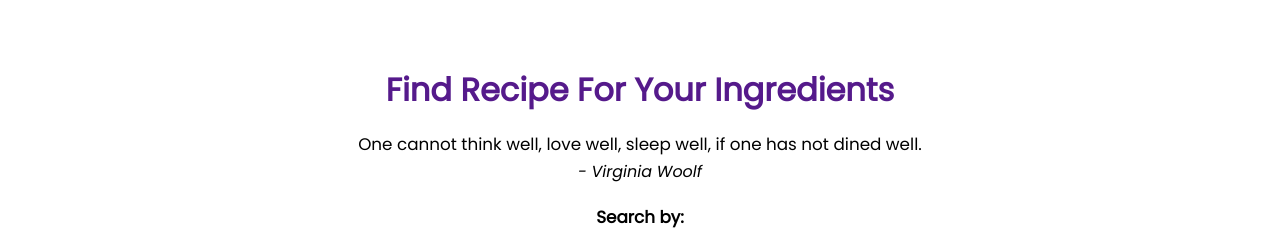
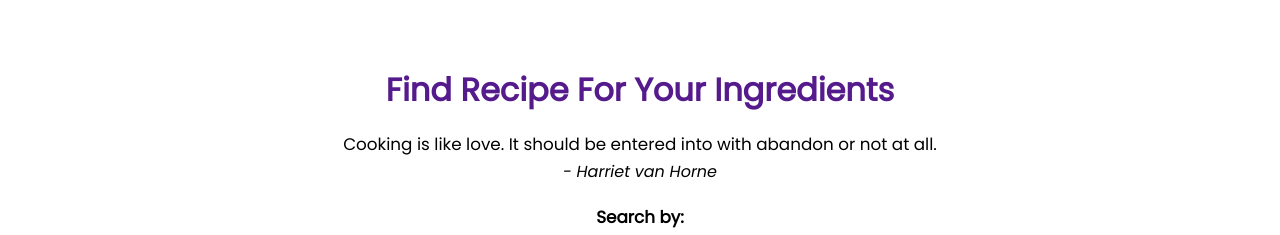
Before and after one commit to DenysChavez/ScavengeChef_FrontEnd, a React (Create React App) app: page / in a window 1280 px wide. Shown: the top 235 px of the page. Built offline with nearby package versions, Linux system fonts and the light colour scheme; data requests are answered from the project's data file.

Commit message:
added axios and useEffect to fetch data from db.json

```diff
--- /dev/null
+++ b/db.json
@@ -0,0 +1,120 @@
+{
+  "quotes": [
+    {
+      "author": "Virginia Woolf",
+      "quote": "One cannot think well, love well, sleep well, if one has not dined well."
+    },
+    {
+      "author": "Julia Child",
+      "quote": "People who love to eat are always the best people."
+    },
+    {
+      "author": "George Bernard Shaw",
+      "quote": "There is no sincerer love than the love of food."
+    },
+    {
+      "author": "J.R.R. Tolkien",
+      "quote": "If more of us valued food and cheer and song above hoarded gold, it would be a merrier world."
+    },
+    {
+      "author": "Ernestine Ulmer",
+      "quote": "Life is uncertain. Eat dessert first."
+    },
+    {
+      "author": "Alan D. Wolfelt",
+      "quote": "Food is symbolic of love when words are inadequate."
+    },
+    {
+      "author": "Anthelme Brillat-Savarin",
+      "quote": "Tell me what you eat, and I will tell you what you are."
+    },
+    {
+      "author": "Mark Twain",
+      "quote": "The secret of success in life is to eat what you like and let the food fight it out inside."
+    },
+    {
+      "author": "Julia Child",
+      "quote": "The only time to eat diet food is while you're waiting for the steak to cook."
+    },
+    {
+      "author": "Harriet van Horne",
+      "quote": "Cooking is like love. It should be entered into with abandon or not at all."
+    }
+  ],
+  "recipes": [
+    {
+      "id": 1,
+      "name": "Spaghetti Bolognese",
+      "ingredients": [
+        "400g spaghetti",
+        "2 tbsp olive oil",
+        "1 onion, finely chopped",
+        "2 cloves garlic, minced",
+        "400g ground beef",
+        "2 cans (400g each) crushed tomatoes",
+        "1 tsp salt",
+        "1 tsp black pepper",
+        "1 tsp dried basil",
+        "1 tsp dried oregano"
+      ],
+      "instructions": [
+        "Cook the spaghetti according to package instructions, then drain and set aside.",
+        "Meanwhile, heat the oil in a large pan over medium heat. Add the onion and garlic, and sauté until soft and fragrant.",
+        "Add the ground beef to the pan and cook until browned. Drain any excess fat.",
+        "Stir in the crushed tomatoes, salt, pepper, basil, and oregano. Simmer for 20-30 minutes, stirring occasionally.",
+        "Serve the sauce over the cooked spaghetti, garnish with extra basil or parmesan if desired."
+      ],
+      "category": "Pasta",
+      "image": "https://img.buzzfeed.com/thumbnailer-prod-us-east-1/8fc00a45259a49d49d9100a34f2087eb/BFV44742_PantryPasta_FB_Final.jpg",
+      "like": false
+    },
+    {
+      "id": 2,
+      "name": "Chicken Caesar Salad",
+      "ingredients": [
+        "2 chicken breasts, grilled and sliced",
+        "1 head romaine lettuce, washed and torn",
+        "1/2 cup Caesar dressing",
+        "1/2 cup grated Parmesan cheese",
+        "1 cup croutons"
+      ],
+      "instructions": [
+        "Arrange the lettuce on a large platter.",
+        "Place the grilled chicken slices on top of the lettuce.",
+        "Drizzle the Caesar dressing over the salad.",
+        "Sprinkle the Parmesan cheese and croutons over the top.",
+        "Serve immediately."
+      ],
+      "category": "Salad",
+      "image": "https://www.jessicagavin.com/wp-content/uploads/2022/06/chicken-caesar-salad-24-600x900.jpg",
+      "like": true
+    },
+    {
+      "id": 3,
+      "name": "Chocolate Chip Cookies",
+      "ingredients": [
+        "1 cup unsalted butter, softened",
+        "1 cup white sugar",
+        "1 cup packed brown sugar",
+        "2 eggs",
+        "2 tsp vanilla extract",
+        "3 cups all-purpose flour",
+        "1 tsp baking soda",
+        "2 tsp hot water",
+        "1/2 tsp salt",
+        "2 cups semisweet chocolate chips"
+      ],
+      "instructions": [
+        "Preheat your oven to 350°F (175°C).",
+        "In a large bowl, cream together the butter, white sugar, and brown sugar until smooth. Beat in the eggs one at a time, then stir in the vanilla.",
+        "Dissolve baking soda in hot water and add to the batter along with salt.",
+        "Stir in flour, then fold in the chocolate chips.",
+        "Drop by large spoonfuls onto ungreased baking sheets.",
+        "Bake for about 10 minutes, or until edges are nicely browned."
+      ],
+      "category": "Dessert",
+      "image": "https://handletheheat.com/wp-content/uploads/2020/10/BAKERY-STYLE-CHOCOLATE-CHIP-COOKIES-9-637x637-1.jpg",
+      "like": false
+    }
+  ]
+}
--- a/src/App.js
+++ b/src/App.js
@@ -1,17 +1,45 @@
 /* eslint-disable jsx-a11y/anchor-is-valid */
-import { useState } from "react";
+import { useState, useEffect } from "react";
 import SearchForm from "./components/SearchForm/SearchForm";
 import Results from "./components/Results/Results";
 import RecipeDetails from "./components/RecipeDetails/RecipeDetails";
 import Quote from "./components/Quote";
 import NewRecipeForm from "./components/NewRecipeForm";
+import axios from "axios";
 
-const App = ({ data, quotes }) => {
-  const [recipes, setRecipes] = useState(data);
+const App = () => {
+  const [recipes, setRecipes] = useState([]);
+  const [quotes, setQuotes] = useState({});
   const [selectedRecipe, setSelectedRecipe] = useState(null);
   const [addNewRecipeBtn, setAddNewRecipeBtn] = useState(false);
 
-  console.log(recipes);
+  const startFetchRecipesHook = () => {
+    axios
+      .get("http://localhost:3001/recipes")
+      .then((response) => {
+        setRecipes(response.data);
+      })
+      .catch((error) => {
+        console.error("Error fetching recipes", error);
+      });
+  };
+
+  const fetchQuotesHook = () => {
+    axios
+      .get("http://localhost:3001/quotes")
+      .then((response) => {
+        const data = response.data;
+        const randomNumer = Math.floor(Math.random() * data.length);
+        setQuotes(data[randomNumer]);
+      })
+      .catch((error) => {
+        console.error("Error fetching quotes", error);
+      });
+  };
+
+  useEffect(startFetchRecipesHook, []);
+  useEffect(fetchQuotesHook, []);
+
   const handleSearchSubmit = ({ searchType, searchTerm }) => {
     let results;
 
@@ -35,7 +63,6 @@ const App = ({ data, quotes }) => {
   };
 
   const handleShowDetailRecipe = (recipe) => {
-    console.log(recipe);
     setSelectedRecipe(recipe);
   };
 
@@ -50,10 +77,10 @@ const App = ({ data, quotes }) => {
   const handleNewRecipe = (newRecipe) => {
     const newObject = {
       ...newRecipe,
-      id: recipes.length + 1
-    }
+      id: recipes.length + 1,
+    };
 
-    setRecipes(recipes.concat(newObject))
+    setRecipes(recipes.concat(newObject));
     setAddNewRecipeBtn(false);
   };
 
@@ -73,7 +100,10 @@ const App = ({ data, quotes }) => {
 
         {!addNewRecipeBtn && (
           <div className="">
-            <button className="btn newRecipeBtn" onClick={() => setAddNewRecipeBtn(true)}>
+            <button
+              className="btn newRecipeBtn"
+              onClick={() => setAddNewRecipeBtn(true)}
+            >
               Create a New Recipe
             </button>
           </div>
@@ -87,10 +117,7 @@ const App = ({ data, quotes }) => {
         )}
 
         <div className="recipe-result">
-          <Results
-            recipes={recipes}
-            showDetails={handleShowDetailRecipe}
-          />
+          <Results recipes={recipes} showDetails={handleShowDetailRecipe} />
         </div>
         {selectedRecipe && (
           <RecipeDetails
--- a/src/components/Quote.js
+++ b/src/components/Quote.js
@@ -1,12 +1,11 @@
-const Quote = ({quotes}) => {
-    const randomNumer = Math.floor(Math.random() * quotes.length)
-    return (
-        <blockquote>
-            {quotes[randomNumer].quote}
-        <br />
-            <cite>- { quotes[randomNumer].author}</cite>
-      </blockquote>
-    )
-}
+const Quote = ({ quotes }) => {
+  return (
+    <blockquote>
+      {quotes.quote}
+      <br />
+      <cite>- {quotes.author}</cite>
+    </blockquote>
+  );
+};
 
 export default Quote;
--- a/src/index.js
+++ b/src/index.js
@@ -3,96 +3,6 @@ import ReactDOM from "react-dom/client";
 import "./index.css";
 import App from "./App";
 
-const recipes = [
-  {
-    id: 1,
-    name: "Spaghetti Bolognese",
-    ingredients: [
-      "400g spaghetti",
-      "2 tbsp olive oil",
-      "1 onion, finely chopped",
-      "2 cloves garlic, minced",
-      "400g ground beef",
-      "2 cans (400g each) crushed tomatoes",
-      "1 tsp salt",
-      "1 tsp black pepper",
-      "1 tsp dried basil",
-      "1 tsp dried oregano",
-    ],
-    instructions: [
-      "Cook the spaghetti according to package instructions, then drain and set aside.",
-      "Meanwhile, heat the oil in a large pan over medium heat. Add the onion and garlic, and sauté until soft and fragrant.",
-      "Add the ground beef to the pan and cook until browned. Drain any excess fat.",
-      "Stir in the crushed tomatoes, salt, pepper, basil, and oregano. Simmer for 20-30 minutes, stirring occasionally.",
-      "Serve the sauce over the cooked spaghetti, garnish with extra basil or parmesan if desired.",
-    ],
-    category: "Pasta",
-    image: "https://img.buzzfeed.com/thumbnailer-prod-us-east-1/8fc00a45259a49d49d9100a34f2087eb/BFV44742_PantryPasta_FB_Final.jpg",
-    like: false,
-  },
-  {
-    id: 2,
-    name: "Chicken Caesar Salad",
-    ingredients: [
-      "2 chicken breasts, grilled and sliced",
-      "1 head romaine lettuce, washed and torn",
-      "1/2 cup Caesar dressing",
-      "1/2 cup grated Parmesan cheese",
-      "1 cup croutons",
-    ],
-    instructions: [
-      "Arrange the lettuce on a large platter.",
-      "Place the grilled chicken slices on top of the lettuce.",
-      "Drizzle the Caesar dressing over the salad.",
-      "Sprinkle the Parmesan cheese and croutons over the top.",
-      "Serve immediately.",
-    ],
-    category: "Salad",
-    image: "https://www.jessicagavin.com/wp-content/uploads/2022/06/chicken-caesar-salad-24-600x900.jpg",
-    like: true,
-  },
-  {
-    id: 3,
-    name: "Chocolate Chip Cookies",
-    ingredients: [
-      "1 cup unsalted butter, softened",
-      "1 cup white sugar",
-      "1 cup packed brown sugar",
-      "2 eggs",
-      "2 tsp vanilla extract",
-      "3 cups all-purpose flour",
-      "1 tsp baking soda",
-      "2 tsp hot water",
-      "1/2 tsp salt",
-      "2 cups semisweet chocolate chips",
-    ],
-    instructions: [
-      "Preheat your oven to 350°F (175°C).",
-      "In a large bowl, cream together the butter, white sugar, and brown sugar until smooth. Beat in the eggs one at a time, then stir in the vanilla.",
-      "Dissolve baking soda in hot water and add to the batter along with salt.",
-      "Stir in flour, then fold in the chocolate chips.",
-      "Drop by large spoonfuls onto ungreased baking sheets.",
-      "Bake for about 10 minutes, or until edges are nicely browned.",
-    ],
-    category: "Dessert",
-    image: "https://handletheheat.com/wp-content/uploads/2020/10/BAKERY-STYLE-CHOCOLATE-CHIP-COOKIES-9-637x637-1.jpg",
-    like: false,
-  },
-];
-
-const foodQuotes = [
-  { "author": "Virginia Woolf", "quote": "One cannot think well, love well, sleep well, if one has not dined well." },
-  { "author": "Julia Child", "quote": "People who love to eat are always the best people." },
-  { "author": "George Bernard Shaw", "quote": "There is no sincerer love than the love of food." },
-  { "author": "J.R.R. Tolkien", "quote": "If more of us valued food and cheer and song above hoarded gold, it would be a merrier world." },
-  { "author": "Ernestine Ulmer", "quote": "Life is uncertain. Eat dessert first." },
-  { "author": "Alan D. Wolfelt", "quote": "Food is symbolic of love when words are inadequate." },
-  { "author": "Anthelme Brillat-Savarin", "quote": "Tell me what you eat, and I will tell you what you are." },
-  { "author": "Mark Twain", "quote": "The secret of success in life is to eat what you like and let the food fight it out inside." },
-  { "author": "Julia Child", "quote": "The only time to eat diet food is while you're waiting for the steak to cook." },
-  { "author": "Harriet van Horne", "quote": "Cooking is like love. It should be entered into with abandon or not at all." }
-]
-
 ReactDOM.createRoot(document.getElementById("root")).render(
-  <App data={recipes} quotes={foodQuotes} />
+  <App />
 );
```
Also changed, not shown: package.json (+6 -1 lines), 1 other file (tests, documents, lock files or other folders).
